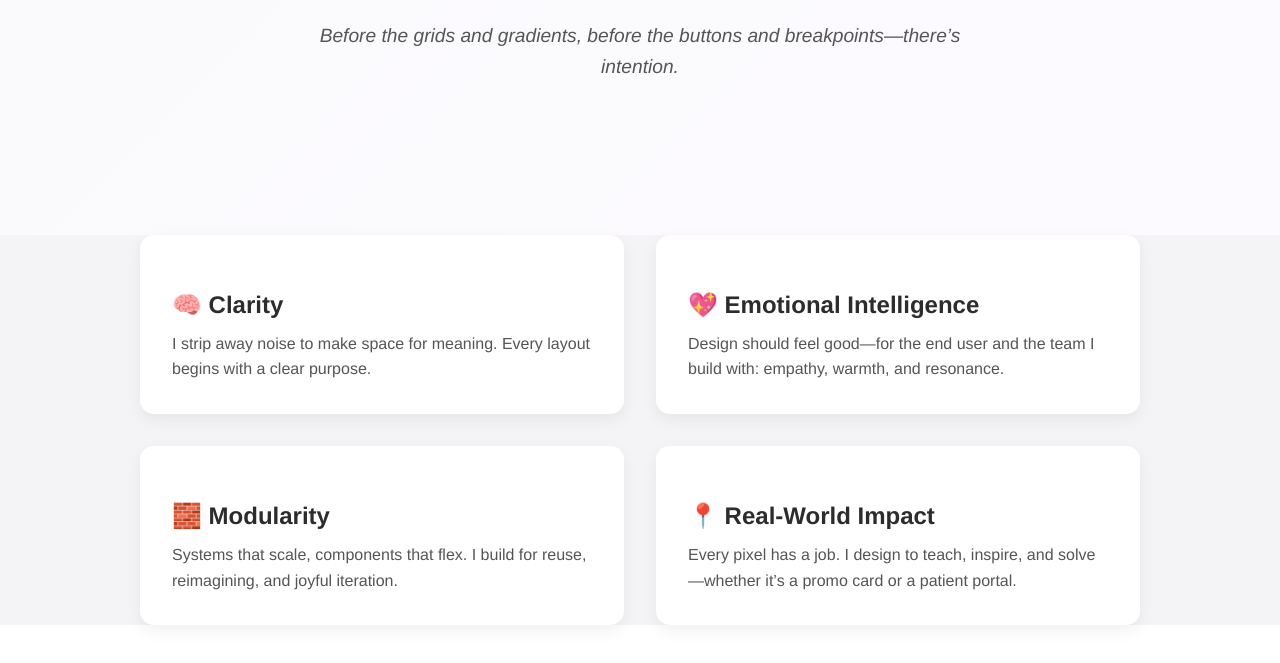
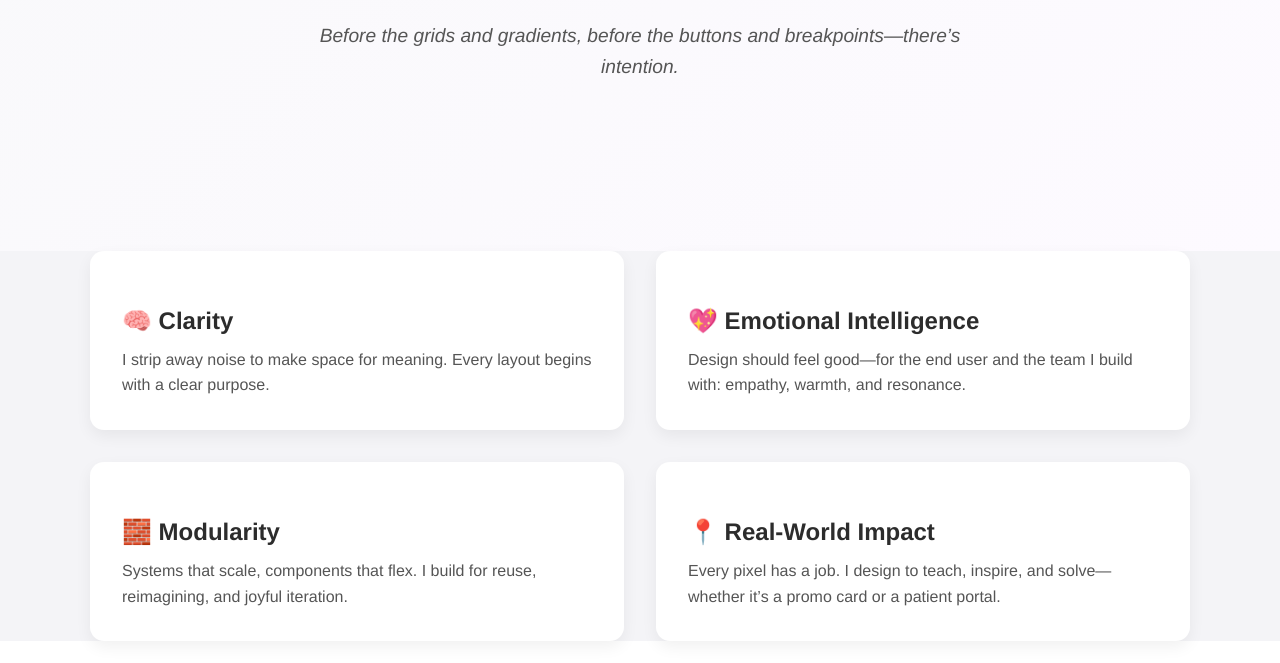
Before and after one commit to strongj3369/jenniferstrong.dev, a plain HTML site: page index.html in a window 1280 px wide. Shown: the part 629-1292 px from the top of the page. Drawn offline with Linux system fonts and the light colour scheme.

Commit message:
Update style.css
trying to fix the squished boxes in the colums section

```diff
--- a/css/style.css
+++ b/css/style.css
@@ -83,7 +83,7 @@ section {
 /* === Creative Compass Section === */
 .creative-compass {
   background: linear-gradient(135deg, #f9f9fb 0%, #fdfaff 100%);
-  padding: 5rem 2rem 5rem;
+  padding: 5rem 2rem 6rem;
   text-align: center;
   border-bottom: none;
 }
@@ -108,8 +108,8 @@ section {
   grid-template-columns: repeat(2, 1fr);
   gap: 2rem;
   margin: 0 auto;
-  padding: 0 2rem;
-  max-width: 1000px;
+  padding: 0 1rem;
+  max-width: 1100px;
 }
 
 .compass-card {
```
